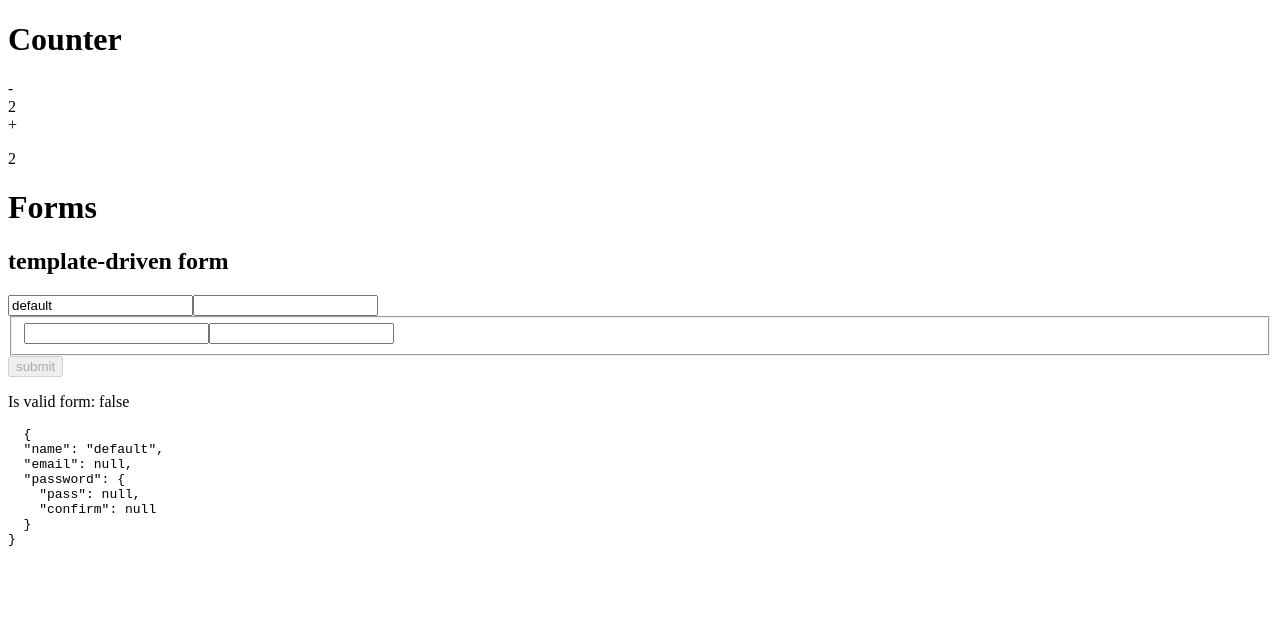
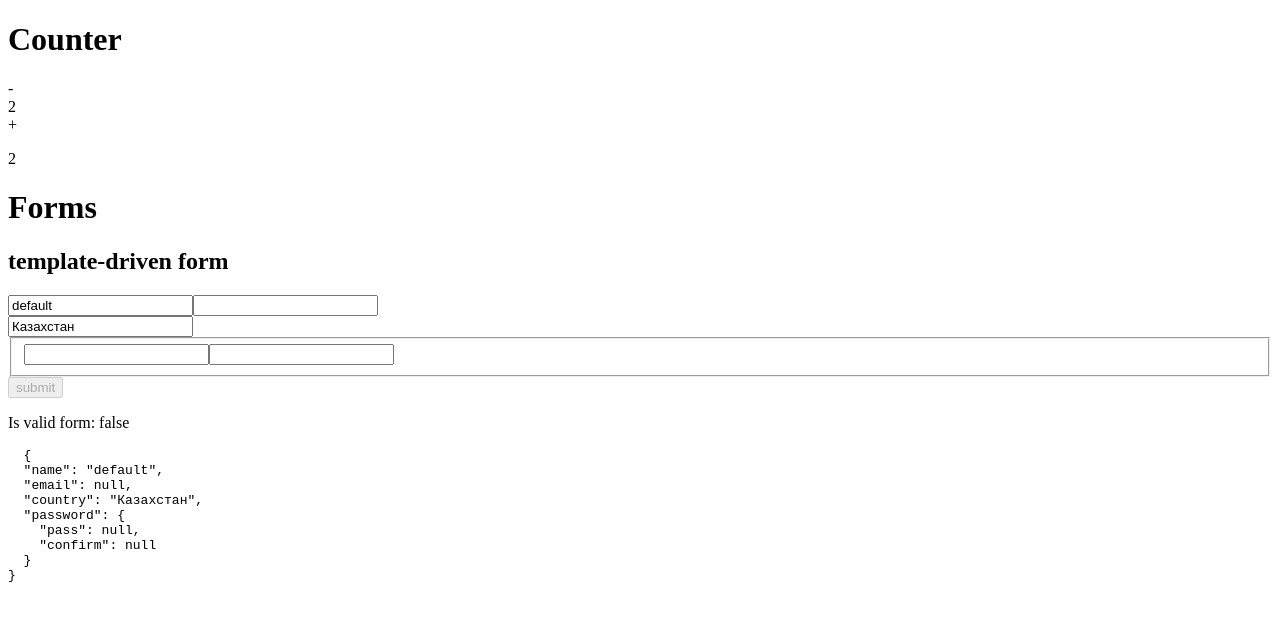
Before and after one commit to AlexanderBukhtaty/angular-forms-controllers-validators, an Angular app: page / in a window 1280 px wide. Shown: the top 620 px of the page. Built offline with nearby package versions, Linux system fonts and the light colour scheme.

Commit message:
Реализация автокомплита стран

```diff
--- a/src/app/app.module.ts
+++ b/src/app/app.module.ts
@@ -7,6 +7,7 @@ import { AppComponent } from './app.component';
 import { TdFormComponent } from './td-form/td-form.component';
 import { DdFormComponent } from './dd-form/dd-form.component';
 import { CounterComponent } from './counter/counter.component';
+import { CountryAutocompliteComponent } from './country-autocomplite/country-autocomplite.component';
 
 
 @NgModule({
@@ -14,7 +15,8 @@ import { CounterComponent } from './counter/counter.component';
     AppComponent,
     TdFormComponent,
     DdFormComponent,
-    CounterComponent
+    CounterComponent,
+    CountryAutocompliteComponent
   ],
   imports: [
     BrowserModule,
--- /dev/null
+++ b/src/app/country-autocomplite/country-autocomplite.component.css
@@ -0,0 +1,14 @@
+.country-picker {
+    position: relative;
+}
+.country-picker__input {}
+.country-picker__popup {
+    position: absolute;
+    display: block;
+    width: 200px;
+    max-height: 400px;
+    background-color: #fff;
+    border: 1px solid #333;
+    box-shadow: 2px 2px 5px 0px #ddd;
+}
+.country-picker__option {}
--- /dev/null
+++ b/src/app/country-autocomplite/country-autocomplite.component.html
@@ -0,0 +1,6 @@
+<div class="country-picker">
+  <input class="country-picker__input" type="text" [ngModel]="inputValue" (ngModelChange)="newTerm($event)">
+  <div class="country-picker__popup" *ngIf="!hideOptions">
+    <div class="country-picker__option" *ngFor="let option of options" (click)="selectOption(option)">{{ option }}</div>
+  </div>
+</div>
--- /dev/null
+++ b/src/app/country-autocomplite/country-autocomplite.component.ts
@@ -0,0 +1,62 @@
+import { Component, OnInit, forwardRef } from '@angular/core';
+import { NG_VALUE_ACCESSOR, ControlValueAccessor } from '@angular/forms';
+@Component({
+  selector: 'app-country-autocomplite',
+  templateUrl: './country-autocomplite.component.html',
+  styleUrls: ['./country-autocomplite.component.css'],
+  providers: [
+    { provide: NG_VALUE_ACCESSOR, useExisting: forwardRef(() => CountryAutocompliteComponent), multi: true}
+  ]
+})
+export class CountryAutocompliteComponent implements OnInit, ControlValueAccessor {
+  public inputValue: string = '';
+  public countries: string[] = [
+    'Россия',
+    'США',
+    'Казахстан',
+    'Канада',
+    'Испания',
+    'Италия',
+    'Норвегия',
+    'Франция',
+    'Германия',
+  ];
+  public options: string[] = [];
+  public hideOptions: boolean = true;
+  propagateChange: (any) => void;
+  propagateTouch: (any) => void;
+
+  constructor() { }
+
+  ngOnInit() {
+  }
+
+  writeValue(value) {
+    this.inputValue = value;
+    this.hideOptions = true;
+  }
+
+  registerOnChange(fn: any) {
+    this.propagateChange = fn;
+  }
+
+  registerOnTouched(fn: any) {
+    this.propagateTouch = fn;
+  }
+
+  public newTerm(term: string) {
+    this.hideOptions = false;
+    this.options.length = 0;
+    this.countries.forEach((item) => {
+      if (item.indexOf(term) !== -1) {
+        this.options.push(item);
+      }
+    });
+  }
+
+  public selectOption(option) {
+    this.hideOptions = true;
+    this.inputValue = option;
+    this.propagateChange(this.inputValue);
+  }
+}
--- a/src/app/td-form/td-form.component.html
+++ b/src/app/td-form/td-form.component.html
@@ -3,6 +3,7 @@
   <!--<input [ngModel]="model.name" (ngModelChange)="onChangeName($event)" type="text">-->
   <input [(ngModel)]="model.name" name="name" type="text">
   <input [(ngModel)]="model.email" name="email" type="text">
+  <app-country-autocomplite name="country" [(ngModel)]="model.country"></app-country-autocomplite>
   <fieldset ngModelGroup="password">
     <input [(ngModel)]="model.password.pass" name="pass" type="password" required>
     <input [(ngModel)]="model.password.confirm" name="confirm" type="password" required>
--- a/src/app/td-form/td-form.component.ts
+++ b/src/app/td-form/td-form.component.ts
@@ -15,6 +15,7 @@ export class TdFormComponent implements OnInit {
   public model = {
     name: 'default',
     email: null,
+    country: 'Казахстан',
     password: {
       pass: null,
       confirm: null,
```
Also changed, not shown: 1 other file (tests, documents, lock files or other folders).
